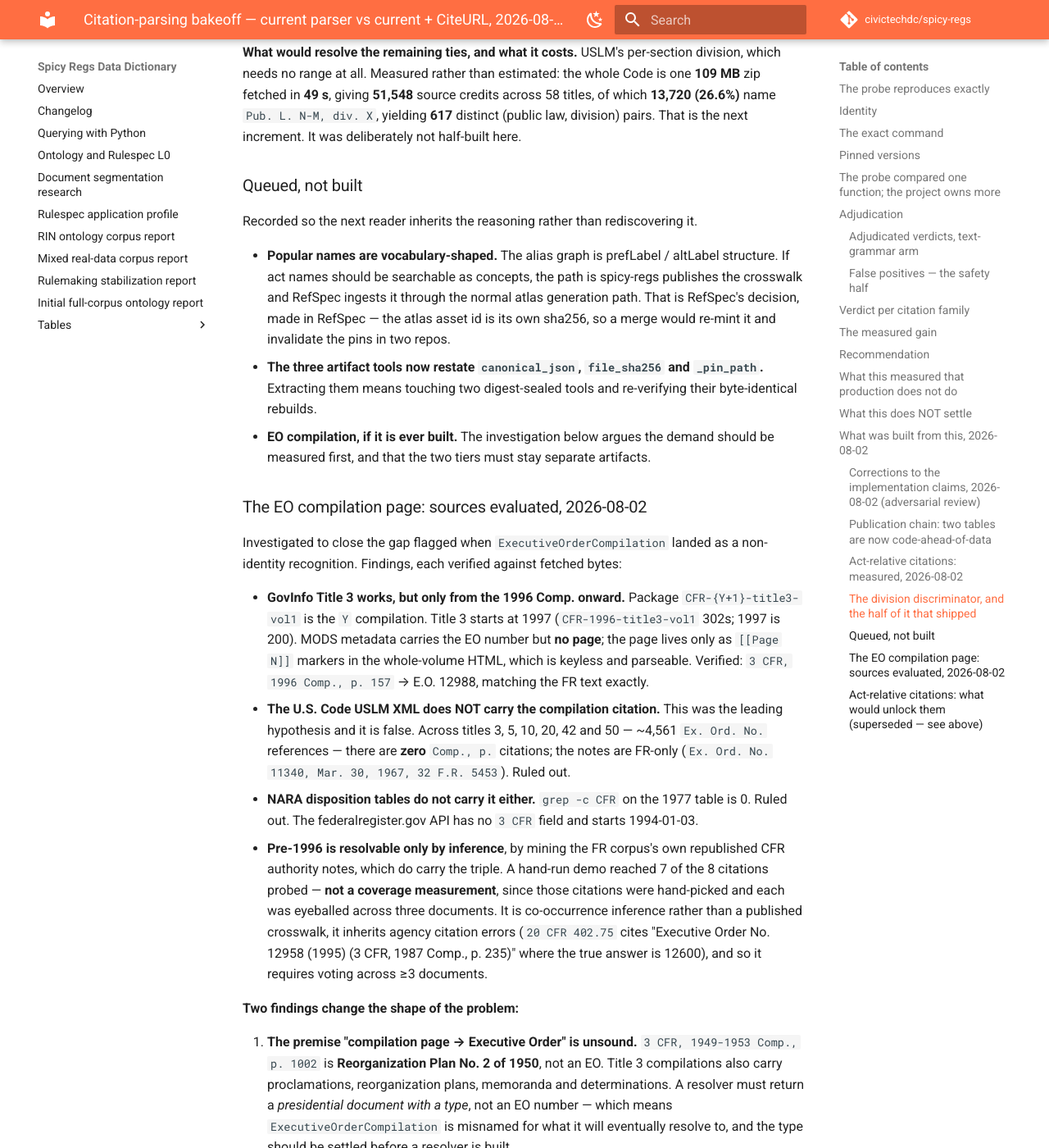
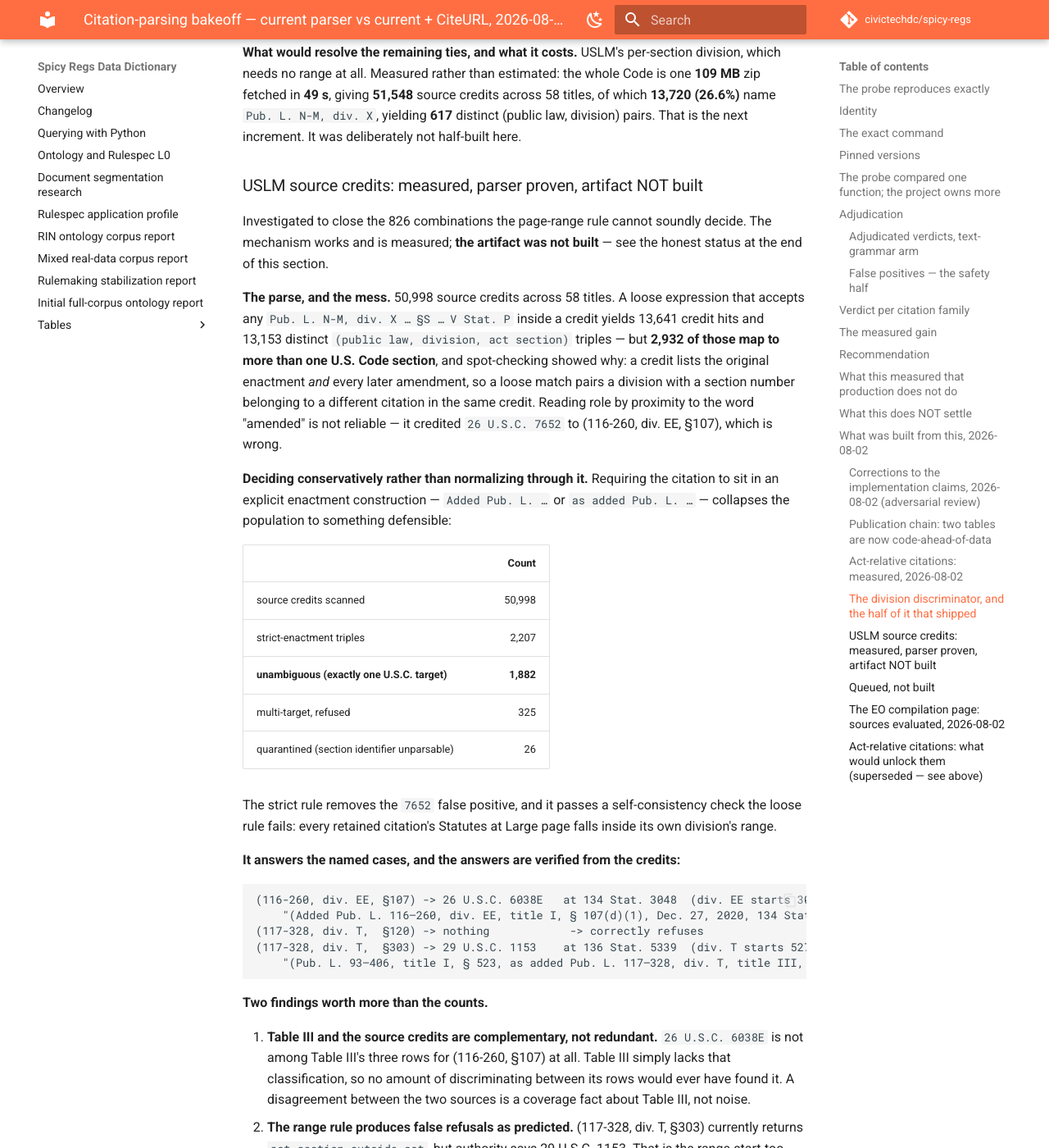
Before and after one commit to civictechdc/spicy-regs, an MkDocs documentation site: the page built from docs/evidence/citation-bakeoff-2026-08-02.md, in a window 1280 px wide and 1400 px high, scrolled down 18622 px. Shown: the whole window at 82% size. Built offline with MkDocs 1.6.1 and Material for MkDocs 9.7.7, drawn with Linux system fonts in a browser that asks for light colours; comment, search, counter and statistics services are not loaded; some of the changed text lies outside the part shown.

Commit message:
docs(evidence): record the USLM source-credit mechanism, measured but not built
The authoritative path, proven and quantified. Deliberately labelled NOT BUILT:
the parse behind these numbers is a measurement script, no committed code
consults source credits, and the shipped resolver is unchanged at 67/46/21.

**The mess, reported rather than normalized through.** 50,998 credits across 58
titles. A loose expression yields 13,153 (public law, division, act section)
triples but 2,932 map to more than one U.S. Code section, because a credit lists
the original enactment and every later amendment -- so a loose match pairs a
division with a section number from a different citation in the same credit.
Reading role by proximity to "amended" is unreliable: it credited 26 U.S.C. 7652
to (116-260, div. EE, sec. 107), which is wrong.

**Deciding conservatively.** Requiring an explicit enactment construction
("Added Pub. L. ..." / "as added Pub. L. ...") gives 2,207 triples, of which
1,882 have exactly one U.S.C. target and 325 are multi-target and would refuse;
26 sections quarantine on an unparsable identifier. The strict rule removes the
7652 false positive and passes a self-consistency check the loose rule fails --
every retained citation's Statutes at Large page falls inside its own division's
range.

**The named cases, verified from the credits themselves:**

    (116-260, div. EE, s107) -> 26 U.S.C. 6038E  at 134 Stat. 3048 (div. EE starts 3038)
    (117-328, div. T,  s120) -> nothing          -> correctly refuses
    (117-328, div. T,  s303) -> 29 U.S.C. 1153   at 136 Stat. 5339 (div. T starts 5275)

Two findings worth more than the counts:

* **Table III and the source credits are complementary.** 26 U.S.C. 6038E is not
  among Table III's three rows for (116-260, sec. 107) at all -- Table III lacks
  the classification, so no amount of discriminating between its rows could ever
  have found it. A disagreement between the sources is a coverage fact about
  Table III, not noise.
* **The range rule's false-refusal mode is now observed, not inferred.**
  (117-328, div. T, sec. 303) returns `act_section_outside_act` today while
  authority says 29 U.S.C. 1153 -- the range-start-too-high failure this
  document predicted, failing in the safe direction as designed.

Co-Authored-By: Claude Fable 5 <noreply@anthropic.com>

```diff
--- a/docs/evidence/citation-bakeoff-2026-08-02.md
+++ b/docs/evidence/citation-bakeoff-2026-08-02.md
@@ -760,6 +760,66 @@ across 58 titles, of which **13,720 (26.6%)** name `Pub. L. N-M, div. X`,
 yielding **617** distinct (public law, division) pairs. That is the next
 increment. It was deliberately not half-built here.
 
+### USLM source credits: measured, parser proven, artifact NOT built
+
+Investigated to close the 826 combinations the page-range rule cannot soundly
+decide. The mechanism works and is measured; **the artifact was not built** —
+see the honest status at the end of this section.
+
+**The parse, and the mess.** 50,998 source credits across 58 titles. A loose
+expression that accepts any `Pub. L. N-M, div. X … §S … V Stat. P` inside a
+credit yields 13,641 credit hits and 13,153 distinct `(public law, division, act
+section)` triples — but **2,932 of those map to more than one U.S. Code
+section**, and spot-checking showed why: a credit lists the original enactment
+*and* every later amendment, so a loose match pairs a division with a section
+number belonging to a different citation in the same credit. Reading role by
+proximity to the word "amended" is not reliable — it credited `26 U.S.C. 7652`
+to (116-260, div. EE, §107), which is wrong.
+
+**Deciding conservatively rather than normalizing through it.** Requiring the
+citation to sit in an explicit enactment construction — `Added Pub. L. …` or
+`as added Pub. L. …` — collapses the population to something defensible:
+
+| | Count |
+|---|---:|
+| source credits scanned | 50,998 |
+| strict-enactment triples | 2,207 |
+| **unambiguous (exactly one U.S.C. target)** | **1,882** |
+| multi-target, refused | 325 |
+| quarantined (section identifier unparsable) | 26 |
+
+The strict rule removes the `7652` false positive, and it passes a
+self-consistency check the loose rule fails: every retained citation's Statutes
+at Large page falls inside its own division's range.
+
+**It answers the named cases, and the answers are verified from the credits:**
+
+    (116-260, div. EE, §107) -> 26 U.S.C. 6038E   at 134 Stat. 3048  (div. EE starts 3038)
+        "(Added Pub. L. 116–260, div. EE, title I, § 107(d)(1), Dec. 27, 2020, 134 Stat. 3048.)"
+    (117-328, div. T,  §120) -> nothing            -> correctly refuses
+    (117-328, div. T,  §303) -> 29 U.S.C. 1153    at 136 Stat. 5339  (div. T starts 5275)
+        "(Pub. L. 93–406, title I, § 523, as added Pub. L. 117–328, div. T, title III, § 303(a), …)"
+
+**Two findings worth more than the counts.**
+
+1. **Table III and the source credits are complementary, not redundant.**
+   `26 U.S.C. 6038E` is not among Table III's three rows for (116-260, §107) at
+   all. Table III simply lacks that classification, so no amount of
+   discriminating between its rows would ever have found it. A disagreement
+   between the two sources is a coverage fact about Table III, not noise.
+2. **The range rule produces false refusals as predicted.** (117-328, div. T,
+   §303) currently returns `act_section_outside_act`, but authority says
+   29 U.S.C. 1153. That is the range-start-too-high failure mode this document
+   already records, now observed rather than inferred — and it refuses rather
+   than misidentifies, which is the direction it was designed to fail in.
+
+**Status: not built.** The parse above is a measurement script, not committed
+code. The artifact, the loader wiring, the tests and the re-derivation are not
+done, and nothing in the shipped resolver consults source credits — the corpus
+counts remain 67/46/21 and the two named cases remain refusals. This section
+exists so the mechanism, the strict rule, the counts and the verified answers
+survive; building it is the next increment.
+
 ### Queued, not built
 
 Recorded so the next reader inherits the reasoning rather than rediscovering it.
```
